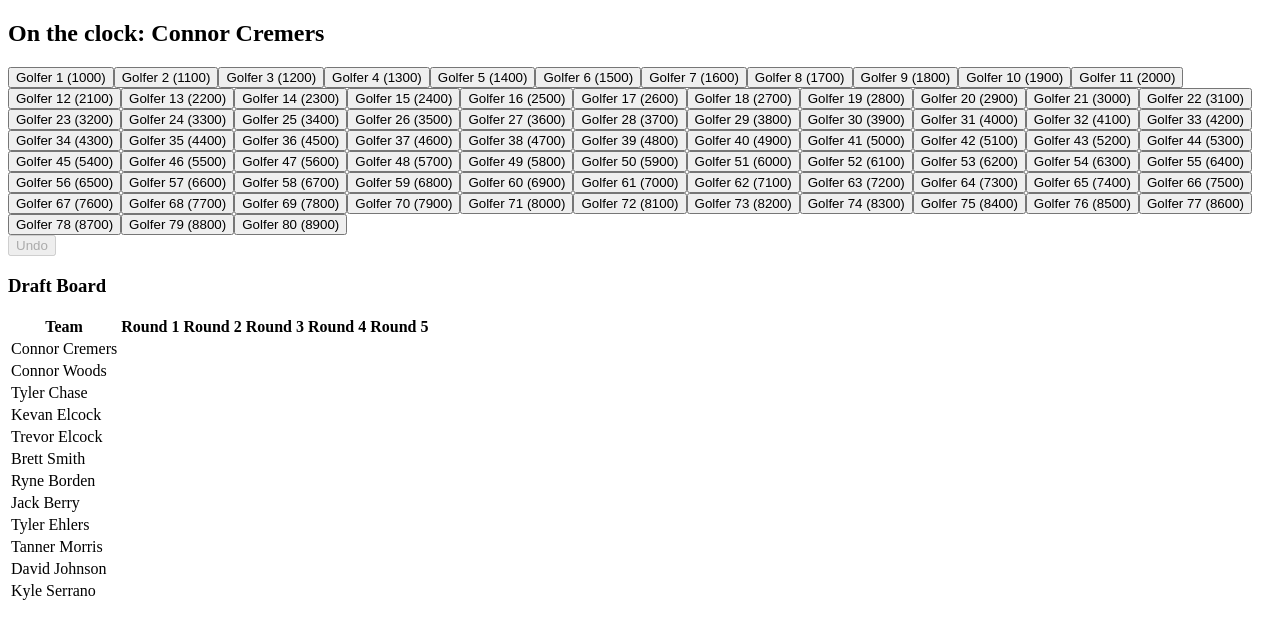
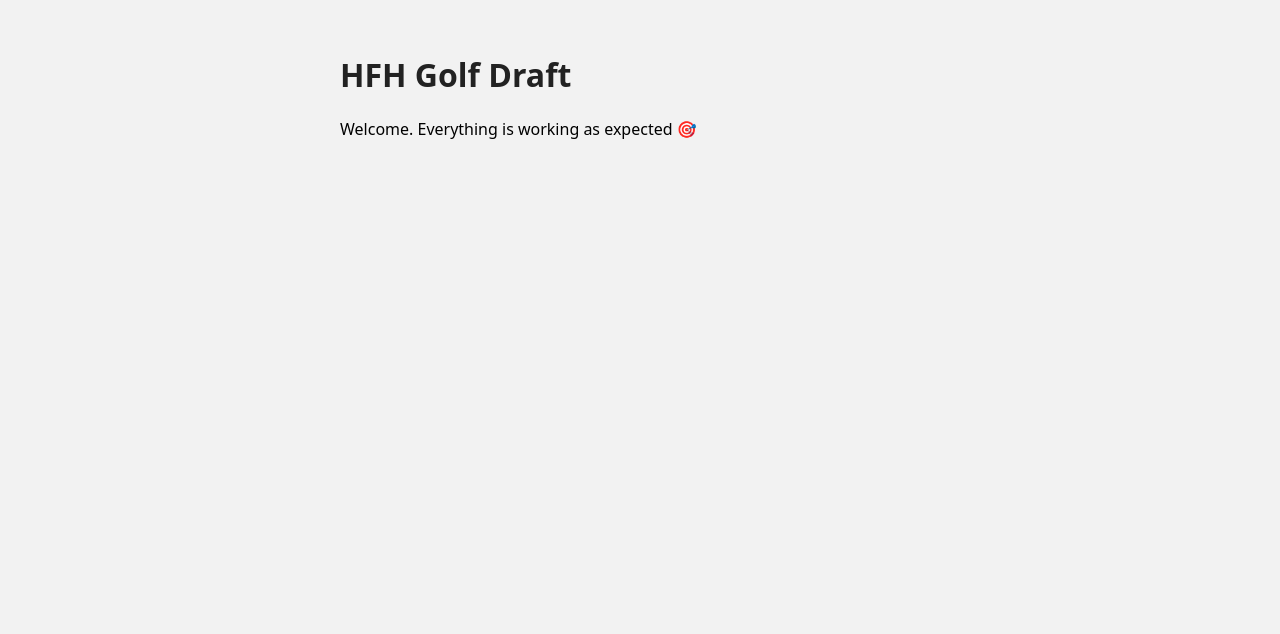
Before and after one commit to 09tannerm/HFH-Golf-Draft-Dev, a React (Vite) app: page / in a window 1280 px wide. Shown: the top 634 px of the page. Built offline with nearby package versions, Linux system fonts and the light colour scheme.

Commit message:
Add files via upload

```diff
--- a/package.json
+++ b/package.json
@@ -1,6 +1,7 @@
 {
   "name": "hfh-golf-draft",
   "version": "1.0.0",
+  "private": true,
   "scripts": {
     "dev": "vite",
     "build": "vite build",
--- a/src/App.jsx
+++ b/src/App.jsx
@@ -1,70 +1,8 @@
-import React, { useState } from "react";
-import golfers from "./tournament_config.json";
-
-const drafters = [
-  "Connor Cremers", "Connor Woods", "Tyler Chase", "Kevan Elcock",
-  "Trevor Elcock", "Brett Smith", "Ryne Borden", "Jack Berry",
-  "Tyler Ehlers", "Tanner Morris", "David Johnson", "Kyle Serrano"
-];
-
-const App = () => {
-  const [draft, setDraft] = useState(Array(drafters.length).fill([]));
-  const [round, setRound] = useState(0);
-  const [history, setHistory] = useState([]);
-  const isMajor = true; // 5 picks if major, 3 otherwise
-  const picksPerTeam = isMajor ? 5 : 3;
-
-  const totalRounds = picksPerTeam;
-  const currentTeamIndex = round % drafters.length;
-  const isReversed = Math.floor(round / drafters.length) % 2 === 1;
-  const displayOrder = isReversed ? [...drafters].reverse() : drafters;
-  const teamName = displayOrder[round % drafters.length];
-
-  const makePick = (golfer) => {
-    const newDraft = [...draft];
-    const teamIdx = drafters.indexOf(teamName);
-    newDraft[teamIdx] = [...newDraft[teamIdx], golfer];
-    setHistory([...history, { draft, round }]);
-    setDraft(newDraft);
-    setRound(round + 1);
-  };
-
-  const undo = () => {
-    if (history.length > 0) {
-      const last = history.pop();
-      setDraft(last.draft);
-      setRound(last.round);
-      setHistory([...history]);
-    }
-  };
-
+export default function App() {
   return (
-    <>
-      <h2>On the clock: {teamName}</h2>
-      <div>
-        {golfers.filter(g => !draft.flat().includes(g.name)).map((g, idx) => (
-          <button key={idx} onClick={() => makePick(g.name)}>
-            {g.name} ({g.odds})
-          </button>
-        ))}
-      </div>
-      <button onClick={undo} disabled={history.length === 0}>Undo</button>
-      <h3>Draft Board</h3>
-      <table>
-        <thead>
-          <tr><th>Team</th>{Array.from({ length: picksPerTeam }, (_, i) => <th key={i}>Round {i + 1}</th>)}</tr>
-        </thead>
-        <tbody>
-          {drafters.map((team, i) => (
-            <tr key={i}>
-              <td className="team-column">{team}</td>
-              {Array.from({ length: picksPerTeam }, (_, j) => <td key={j}>{draft[i][j] || ""}</td>)}
-            </tr>
-          ))}
-        </tbody>
-      </table>
-    </>
+    <div className="app-container">
+      <h1>HFH Golf Draft</h1>
+      <p>Welcome. Everything is working as expected 🎯</p>
+    </div>
   );
-};
-
-export default App;
+}
--- a/src/main.jsx
+++ b/src/main.jsx
@@ -1,8 +1,10 @@
 import React from "react";
 import ReactDOM from "react-dom/client";
 import App from "./App.jsx";
+import "./style.css";
 
-ReactDOM.createRoot(document.getElementById("root")).render(
+const root = ReactDOM.createRoot(document.getElementById("root"));
+root.render(
   <React.StrictMode>
     <App />
   </React.StrictMode>
--- a/src/style.css
+++ b/src/style.css
@@ -1,12 +1,15 @@
 body {
+  font-family: system-ui, sans-serif;
+  background-color: #f2f2f2;
   margin: 0;
-  font-family: system-ui, sans-serif;
-  background-color: #f5f5f5;
-  color: #333;
+  padding: 2rem;
 }
 
-.app {
-  padding: 2rem;
+h1 {
+  color: #222;
+}
+
+.app-container {
   max-width: 600px;
-  margin: auto;
+  margin: 0 auto;
 }
```
Also changed, not shown: public/index.html (added, +13 -0 lines), vite.config.js (line endings or trailing spaces).
